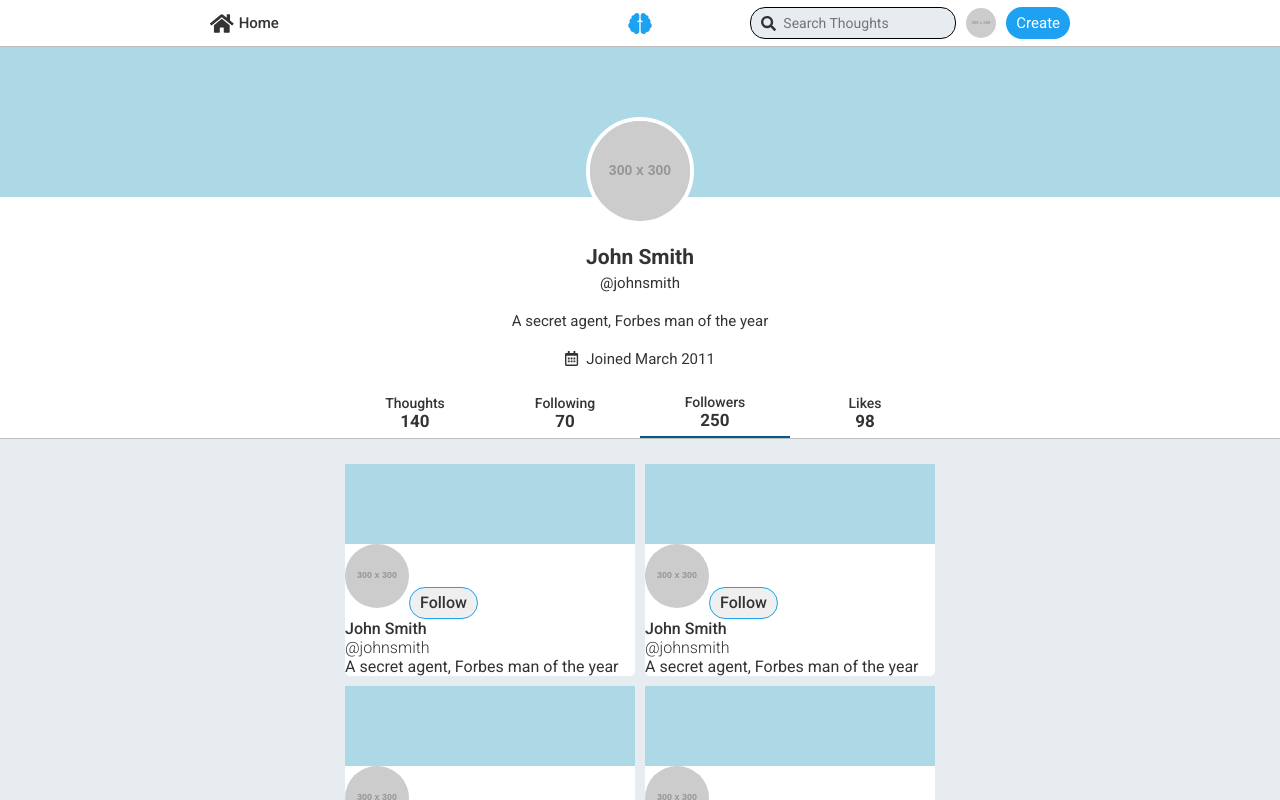
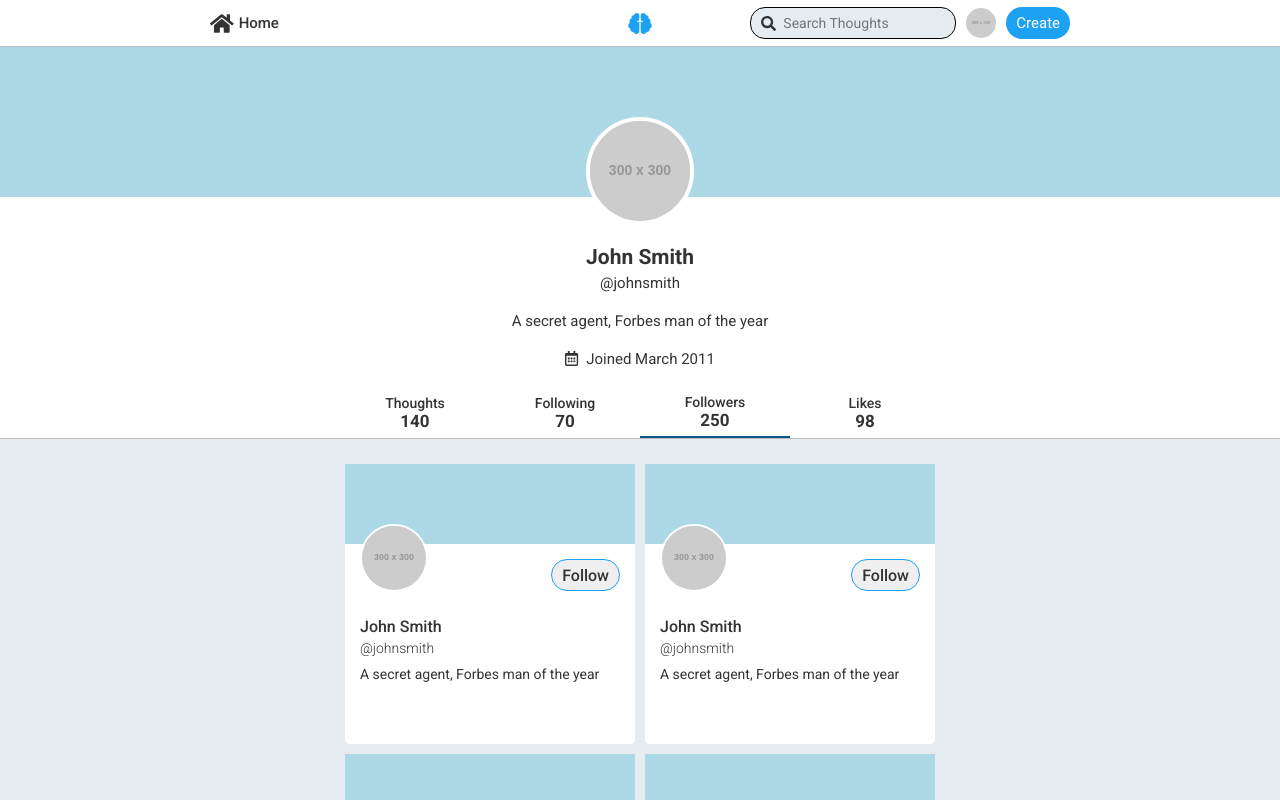
Before and after one commit to robbdimitrov/thoughts, a Vue app in the folder src/frontend/: page /user/followers in a window 1280 px wide. Shown: the top 800 px of the page. Built offline with nearby package versions, Linux system fonts and the light colour scheme.

Commit message:
Implemented layout for UserItems

```diff
--- a/src/frontend/src/components/ThoughtItem.vue
+++ b/src/frontend/src/components/ThoughtItem.vue
@@ -52,6 +52,7 @@ $context-icon-width: 16px;
 }
 
 .context {
+  display: inline-block;
   margin-top: $padding;
   color: gray;
   font-size: rem(12);
@@ -87,7 +88,6 @@ $context-icon-width: 16px;
 .avatar {
   width: $avatar-width-sm;
   height: $avatar-width-sm;
-  border-radius: 50%;
   padding: $padding;
 }
 
--- a/src/frontend/src/components/UserCard.vue
+++ b/src/frontend/src/components/UserCard.vue
@@ -1,5 +1,5 @@
 <template>
-  <div class="container">
+  <div class="container user-card">
     <div class="cover"></div>
 
     <div class="content">
@@ -32,44 +32,22 @@
 
 <style lang="scss" scoped>
 @import "../styles/variables";
-@import "../styles/helpers";
-@import "../styles/fonts";
 
-.cover {
-  height: $cover-height;
-  background: lightblue;
-}
-
-.content {
+.user-card .content {
   display: flex;
   flex-direction: row;
-}
-
-.container {
-  background: white;
-}
-
-.avatar {
-  margin: $padding;
-  margin-top: -2 * $padding;
-  border: 2px solid white;
-}
-
-.texts {
-  margin: $padding;
-  margin-left: 0;
-}
-
-.title {
-  margin: 0;
-}
-
-.subtitle {
-  font-size: rem(14);
-  margin-top: rem(2);
 }
 
 .counters {
   margin: 0 0 $padding;
 }
+
+.user-card .texts {
+  margin: $padding;
+  margin-left: 0;
+}
+
+.user-card .title {
+  margin: 0;
+}
 </style>
--- a/src/frontend/src/components/UserItem.vue
+++ b/src/frontend/src/components/UserItem.vue
@@ -1,13 +1,17 @@
 <template>
-  <div class="container">
+  <div class="container user-card">
     <div class="cover"></div>
 
     <div class="content">
-      <img class="avatar"
-        src="https://via.placeholder.com/300.png" />
-      <button class="follow-button outline-button">
-        Follow
-      </button>
+      <div class="header">
+        <img class="avatar"
+          src="https://via.placeholder.com/300.png" />
+
+        <button class="follow-button outline-button">
+          Follow
+        </button>
+      </div>
+
       <div class="texts">
         <p class="title semibold">John Smith</p>
         <p class="subtitle light">@johnsmith</p>
@@ -30,9 +34,32 @@ export default {
 @import "../styles/helpers";
 @import "../styles/colors";
 
-.cover {
-  height: $cover-height;
-  background: lightblue;
+$spacing: $padding * 1.5;
+
+.header {
+  display: flex;
+  justify-content: space-between;
 }
 
+.follow-button {
+  margin: $padding;
+}
+
+.avatar {
+  margin-left: $spacing;
+}
+
+.follow-button {
+  margin: $spacing $spacing 0 0;
+}
+
+.texts {
+  margin: $spacing;
+}
+
+.bio {
+  font-size: rem(14);
+  margin-top: rem(10);
+  margin-bottom: 20px;
+}
 </style>
--- a/src/frontend/src/components/UserList.vue
+++ b/src/frontend/src/components/UserList.vue
@@ -31,6 +31,7 @@ $item-width: 0.5 * $content-main-width - $padding;
   width: $item-width;
   border-radius: 5px;
   box-sizing: border-box;
+  height: 280px;
   margin: $margin;
 }
 
--- a/src/frontend/src/styles/_components.scss
+++ b/src/frontend/src/styles/_components.scss
@@ -2,13 +2,21 @@
 @import 'variables';
 @import 'fonts';
 
-$button-background-color: $active-color;
+// Common
 
 .avatar {
   width: $avatar-width;
   height: $avatar-width;
   border-radius: 50%;
 }
+
+.bottom-shadow {
+  border-bottom: 1px solid rgba(0, 0, 0, 0.25);
+}
+
+// Buttons
+
+$button-background-color: $active-color;
 
 .button {
   background: $button-background-color;
@@ -54,9 +62,7 @@ $button-background-color: $active-color;
   }
 }
 
-.bottom-shadow {
-  border-bottom: 1px solid rgba(0, 0, 0, 0.25);
-}
+// Counters
 
 .counters {
   display: flex;
@@ -77,3 +83,25 @@ $button-background-color: $active-color;
 .counter-value {
   font-weight: $font-weight-semibold;
 }
+
+// User card
+
+.user-card.container {
+  background: white;
+}
+
+.user-card .cover {
+  height: $cover-height;
+  background: lightblue;
+}
+
+.user-card .avatar {
+  margin: $padding;
+  margin-top: -2 * $padding;
+  border: 2px solid white;
+}
+
+.user-card .subtitle {
+  font-size: rem(14);
+  margin-top: rem(4);
+}
```
